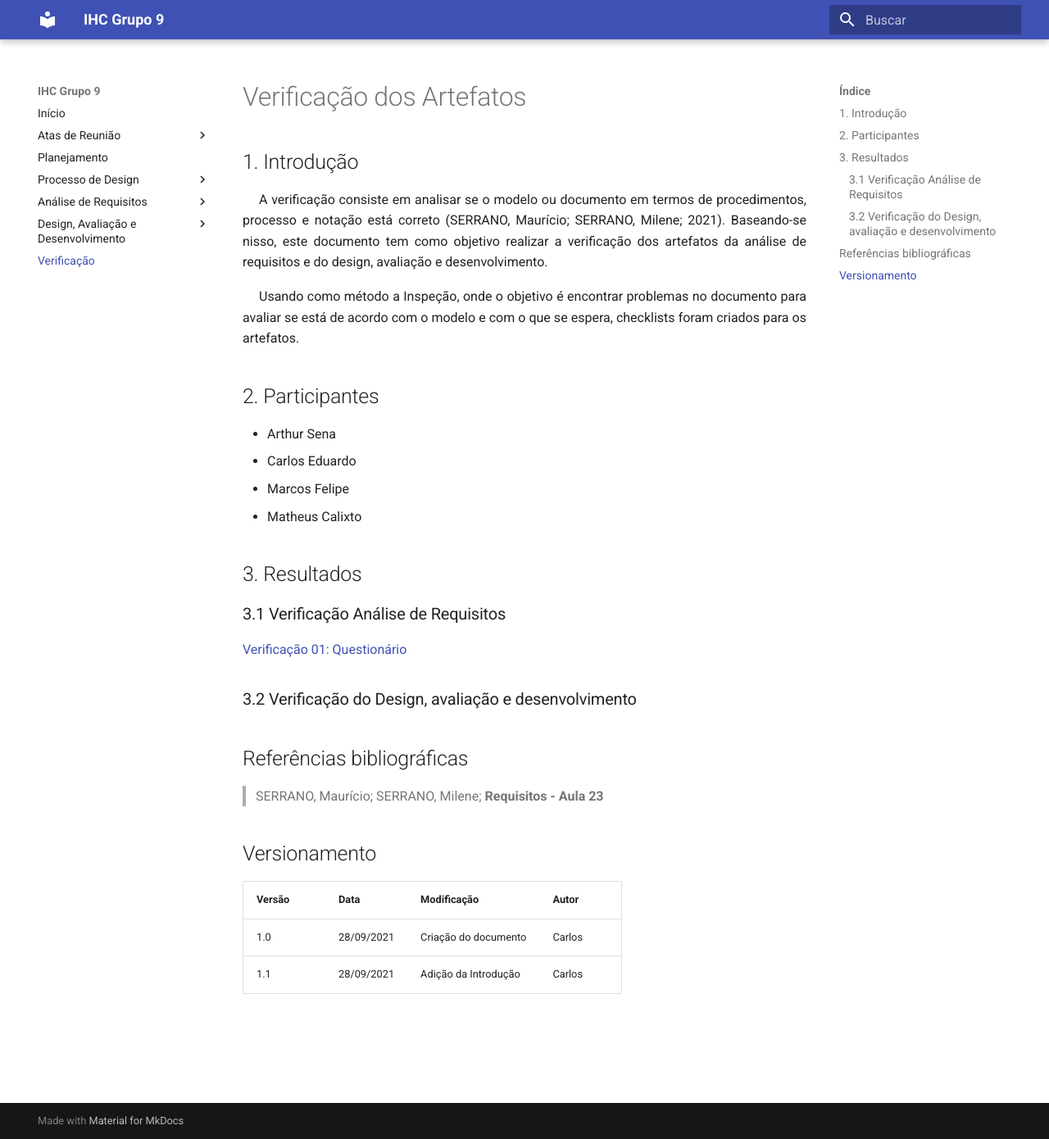
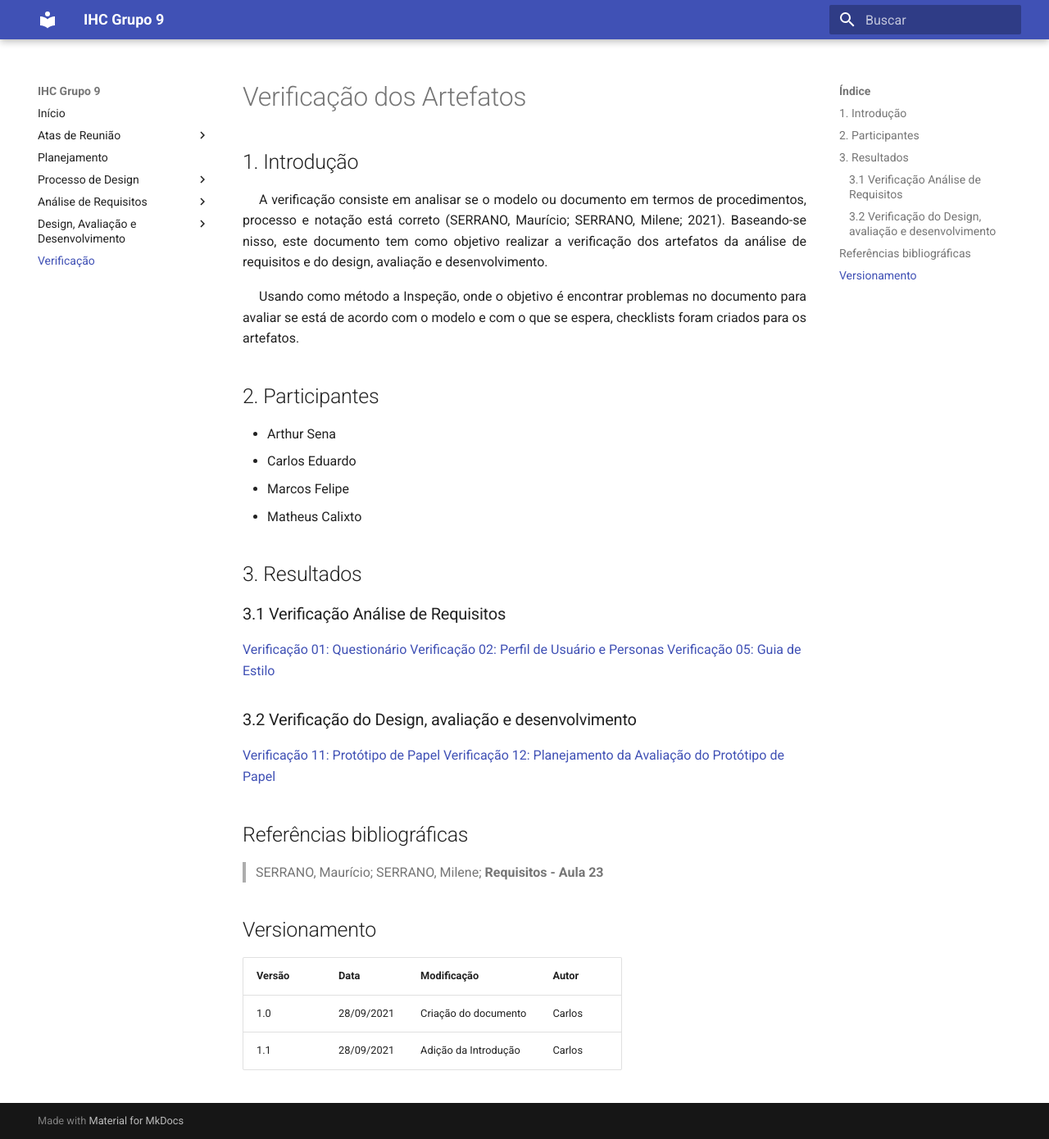
Before and after one commit to Interacao-Humano-Computador/2021.1-Detran-DF, an MkDocs documentation site: the page built from docs/verificacao/index.md, in a window 1280 px wide and 1390 px high. Shown: the whole window at 82% size. Built offline with MkDocs 1.6.1 and Material for MkDocs 9.7.7, drawn with Linux system fonts in a browser that asks for light colours.

Commit message:
#25 addign the checking artifacts to the index

```diff
--- a/docs/verificacao/index.md
+++ b/docs/verificacao/index.md
@@ -21,9 +21,13 @@ Usando como método a Inspeção, onde o objetivo é encontrar problemas no docu
 ### 3.1 Verificação Análise de Requisitos
 
 <a href="../verificacao/questionario" target="_blank">Verificação 01: Questionário</a>
+<a href="../verificacao/perfil_de_usuario_personas" target="_blank">Verificação 02: Perfil de Usuário e Personas</a>
+<a href="../verificacao/guia_de_estilo" target="_blank">Verificação 05: Guia de Estilo</a>
 
 ### 3.2 Verificação do Design, avaliação e desenvolvimento
 
+<a href="../verificacao/prototipo_de_papel" target="_blank">Verificação 11: Protótipo de Papel</a>
+<a href="../verificacao/planejamento_da_avaliacao_do_prototipo_de_papel" target="_blank">Verificação 12: Planejamento da Avaliação do Protótipo de Papel</a>
 
 ## Referências bibliográficas
 > SERRANO, Maurício; SERRANO, Milene; <b>Requisitos - Aula 23</b>
```
